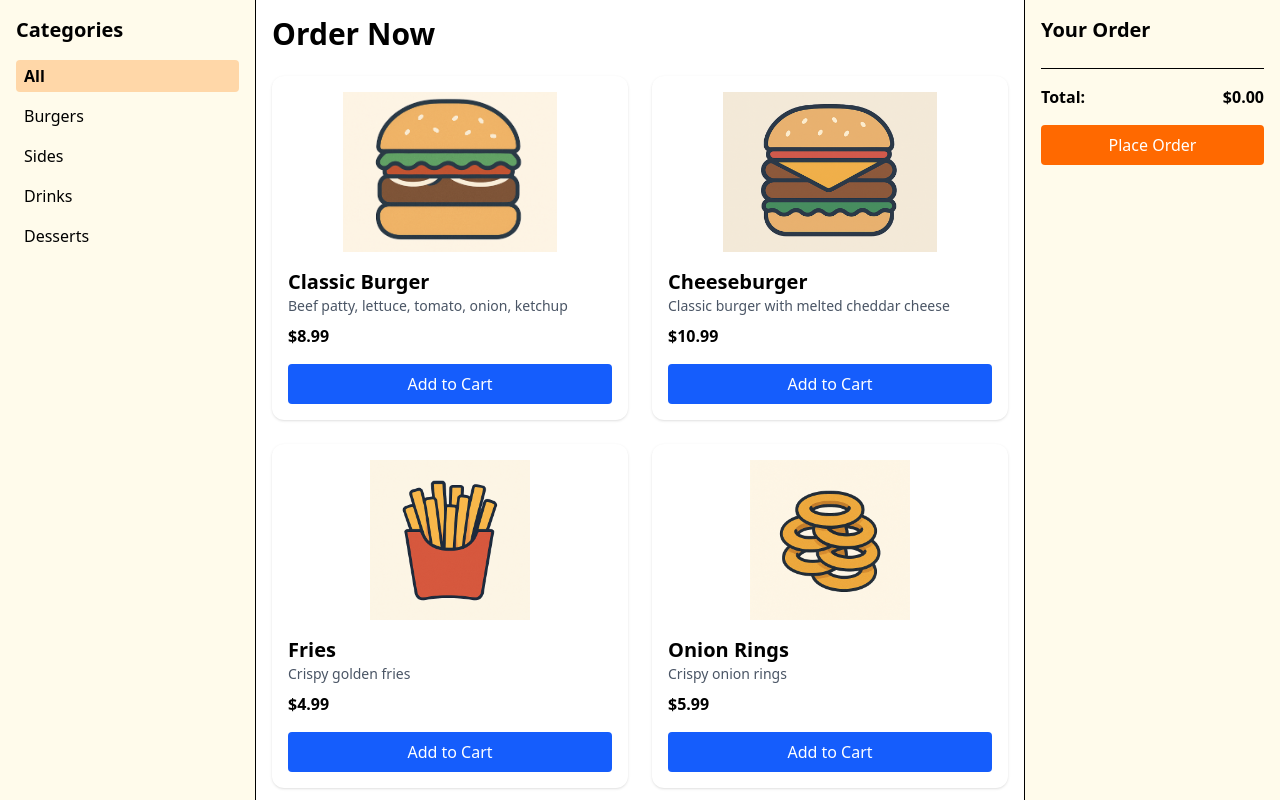
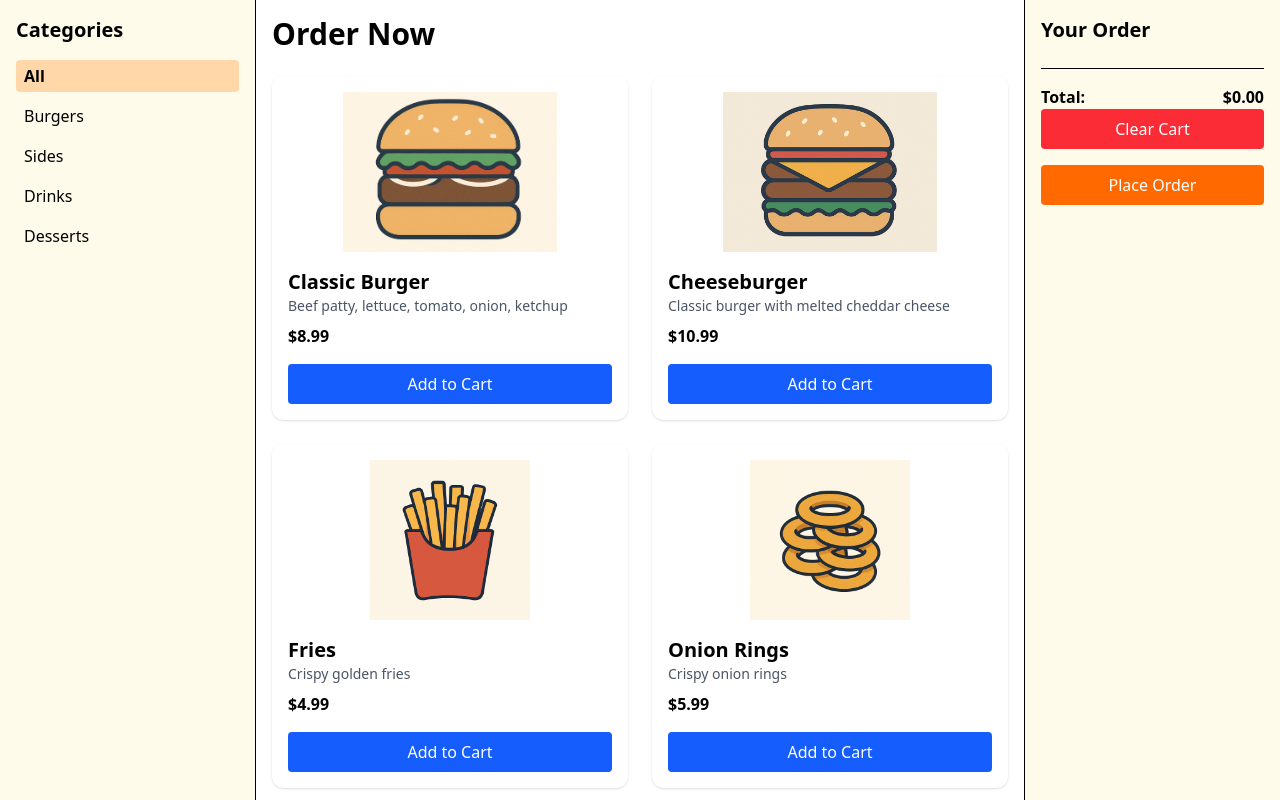
Before and after one commit to tlaze/pos-project, a Vue app: page / in a window 1280 px wide. Shown: the top 800 px of the page. Built offline with nearby package versions, Linux system fonts and the light colour scheme.

Commit message:
added a clear cart button

```diff
--- a/src/views/MenuView.vue
+++ b/src/views/MenuView.vue
@@ -44,6 +44,12 @@
           <span>${{ total.toFixed(2) }}</span>
         </div>
         <button
+          @click="clearCart"
+          class="w-full bg-red-500 text-white px-4 py-2 rounded hover:bg-red-600"
+        >
+          Clear Cart
+        </button>
+        <button
           class="w-full mt-4 bg-orange-500 text-white py-2 rounded hover:bg-orange-600"
         >
           Place Order
@@ -68,6 +74,10 @@
   cart.value.push(item);
 }
 
+function clearCart() {
+  cart.value = [];
+}
+
 const filteredItems = computed(() => {
   if (selectedCategory.value === 'All') return menuItems;
   return menuItems.filter(item => item.category === selectedCategory.value);
```
